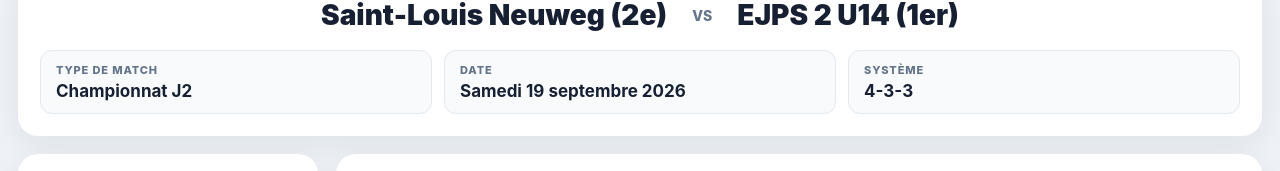
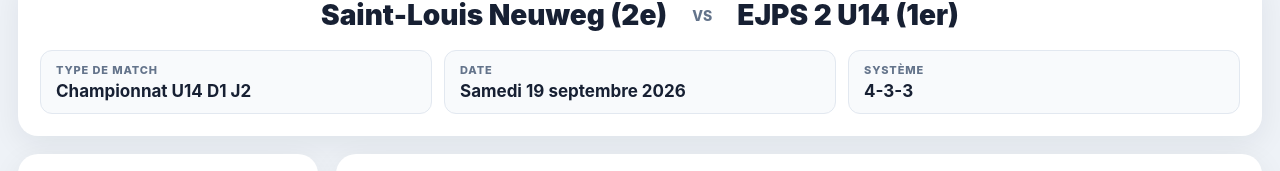
Before and after one commit to maxcl10/CoachBoard, an Angular app: page / in a window 1280 px wide. Shown: the part 154-325 px from the top of the page. Built offline with nearby package versions, Linux system fonts and the light colour scheme.

Commit message:
fix: update match location and type description in configuration

```diff
--- a/src/app/app.ts
+++ b/src/app/app.ts
@@ -17,9 +17,9 @@ export class App {
   protected readonly config = signal<MatchConfig>({
     equipe: 'EJPS 2 U14 (1er)',
     adversaire: 'Saint-Louis Neuweg (2e)',
-    lieu: 'Stade Municipal',
+    lieu: 'Stade de l\'Au',
     domicile: false,
-    typeMatch: 'Championnat J2',
+    typeMatch: 'Championnat U14 D1  J2',
     date: '2026-09-19',
     formation: '4-3-3',
     joueurs: [
```
